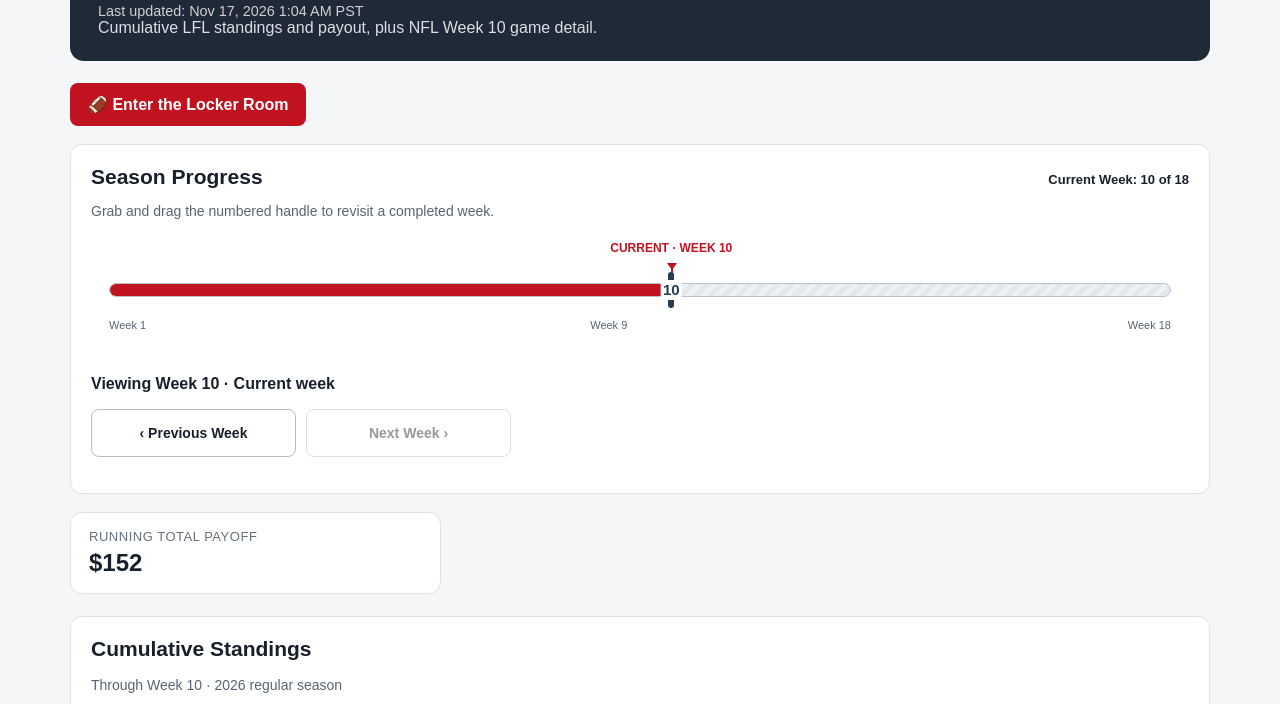
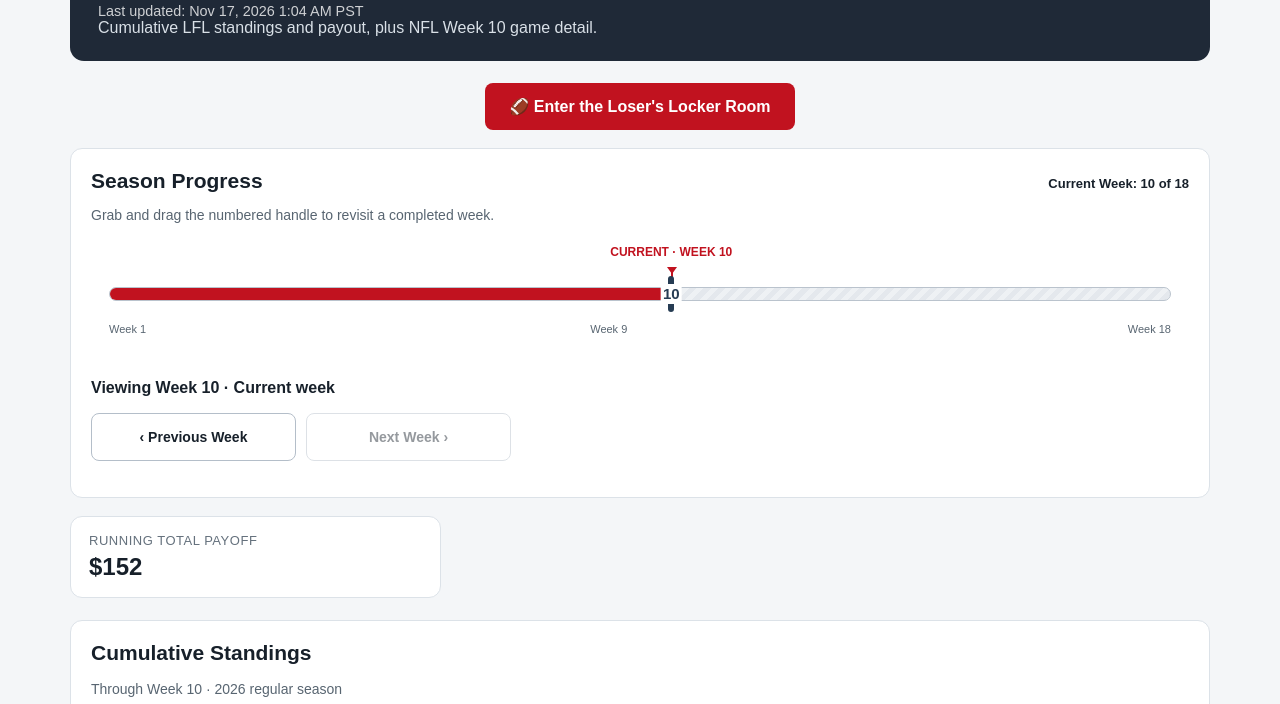
Before and after one commit to whadayalookinat/lfl-site, a plain HTML site: page index.html in a window 1280 px wide. Shown: the part 88-792 px from the top of the page. Drawn offline with Linux system fonts and the light colour scheme.

Commit message:
Center Locker Room CTA on live standings page

```diff
--- a/index.html
+++ b/index.html
@@ -152,8 +152,8 @@ th abbr { text-decoration: none; }
         <div class="last-updated">Last updated: Nov 17, 2026 1:04 AM PST</div>
         <p>Cumulative LFL standings and payout, plus NFL Week 10 game detail.</p>
     </header>
-<nav aria-label="League websites" style="margin:0 0 18px">
-  <a href="https://whadayalookinat.github.io/lfl-locker-room/" style="display:inline-block;padding:12px 18px;border-radius:8px;background:#c1121f;color:#fff;font-weight:700;text-decoration:none">🏈 Enter the Locker Room</a>
+<nav aria-label="League websites" style="margin:0 0 18px;text-align:center">
+  <a href="https://whadayalookinat.github.io/lfl-locker-room/" style="display:inline-block;box-sizing:border-box;max-width:100%;padding:14px 24px;border-radius:8px;background:#c1121f;color:#fff;font-weight:700;text-align:center;text-decoration:none">🏈 Enter the Loser's Locker Room</a>
 </nav>
 
 <section id="season-progress" aria-labelledby="progress-title" hidden>
```
